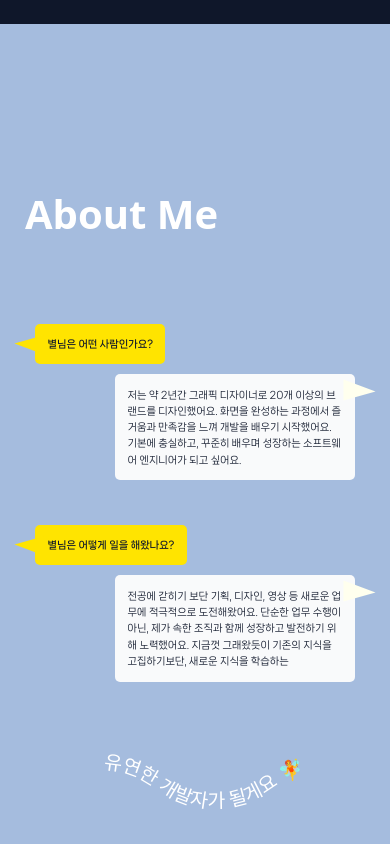
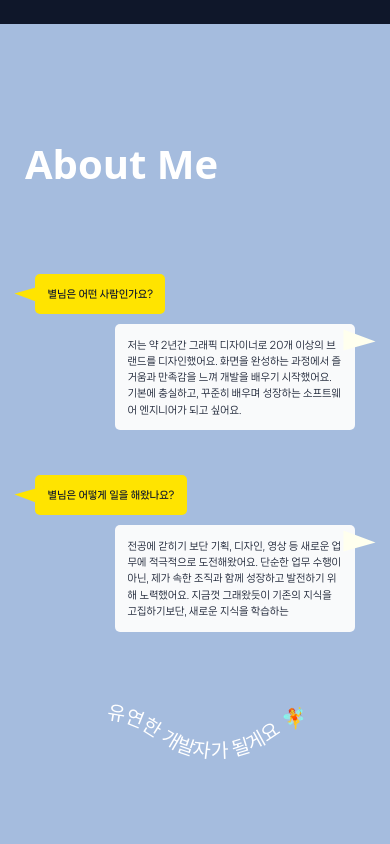
Before and after one commit to loeybho/Newport, a React (Vite) app: page / in a window 390 px wide. Shown: the part 820-1664 px from the top of the page. Built offline with nearby package versions, Linux system fonts and the light colour scheme.

Commit message:
Style. 폰트 사이즈 수정

```diff
--- a/src/pages/AboutMe.jsx
+++ b/src/pages/AboutMe.jsx
@@ -61,7 +61,7 @@ export default function AboutMe() {
     <>
       <div className="min-h-screen bg-customBlue text-white">
         <div className="pt-40 p-10 sm:p-20">
-          <h1 className="text-[4rem] font-MarkPros font-bold mt-24 mb-28 sm:text-[6rem]">
+          <h1 className="text-[4rem] font-MarkPros font-bold mt-4 sm:mt-24 mb-28 sm:text-[6rem]">
             About Me
           </h1>
 
@@ -92,13 +92,13 @@ export default function AboutMe() {
         </div>
 
         <div>
-          <svg viewBox="10 0 200 60">
+          <svg viewBox="10 0 200 100">
             <path
               id="curve"
               fill="none"
               d="m0,56.5c30,-10,30,-30,60,-30c30,0,30,20,60,20c30,0,30,-20,60,-20c30,0,30,10,60,30c30,20,30,30,60,30"
             />
-            <text className="text-[10px]" fill="white">
+            <text className="text-[1rem] sm:text-[0.7rem]" fill="white">
               {[...Array(1)].map((_, i) => {
                 return (
                   <textPath
```
